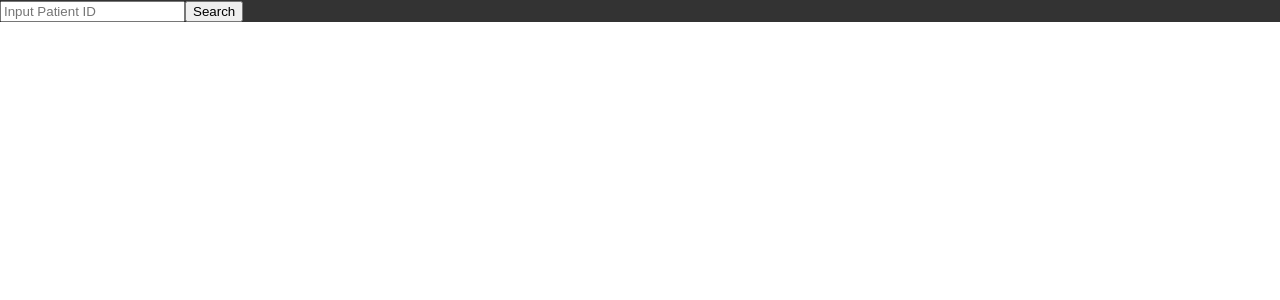
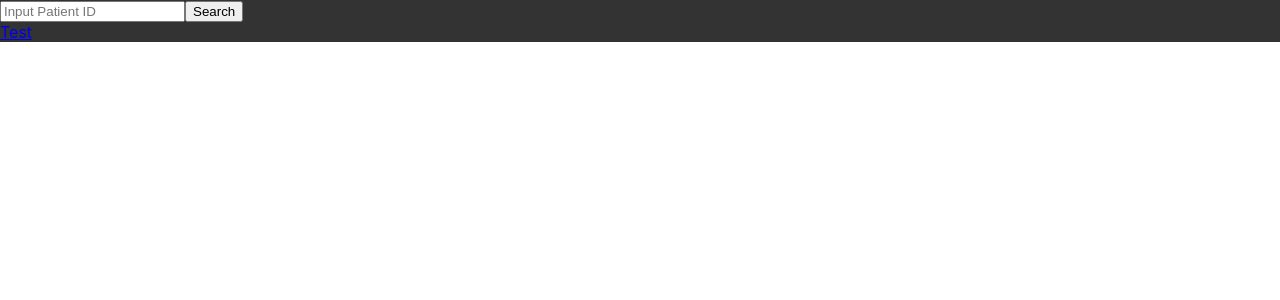
Before and after one commit to Lujarios/SEC-2024, a React (Create React App) app in the folder foothills-app/: page / in a window 1280 px wide. Shown: the top 300 px of the page. Built offline with nearby package versions, Linux system fonts and the light colour scheme.

Commit message:
Layout changed

```diff
--- a/foothills-app/src/App.js
+++ b/foothills-app/src/App.js
@@ -1,7 +1,7 @@
 // App.js
 import { BrowserRouter as Router, Routes, Route } from 'react-router-dom';
 import Layout from './components/Layout';
-import Home from './components/Home';
+
 import Patient from './components/Patient';
 import './App.css';
 import React, { useEffect, useState } from 'react';
@@ -115,18 +115,17 @@ function App() {
   };
 
   // Fetch data when the component mounts
-  useEffect(() => {
-    //fetchPatients();
-    //fetchDoctors();
-    //fetchAppointments();
-  }, []);
+  //useEffect(() => {
+  //fetchPatients();
+  //fetchDoctors();
+  //fetchAppointments();
+  //}, []);
 
   return (
     <Router>
       <Routes>
         <Route path="/" element={<Layout />}>
-          <Route index element={<Home />} />
-          <Route path="/Patient" element={<Patient />} />
+          <Route path="Patient" element={<Patient />} />
         </Route>
       </Routes>
     </Router>
--- /dev/null
+++ b/foothills-app/src/components/Header.js
@@ -0,0 +1,25 @@
+import React, { useState } from 'react';
+import { useNavigate } from 'react-router-dom';
+import "./Header.css"
+
+function Header() {
+    const [ID, setID] = useState(-1);
+
+    const navigate = useNavigate();
+    const handleButtonClick = (route) => {
+        setID(document.getElementById("id-input-field").value);
+        console.log(ID);
+        navigate(route, { state: { key: ID } });
+    }
+    return (
+
+
+        <ul className='List'>
+            <li className='ListItem'><input id="id-input-field" placeholder='Input Patient ID'></input></li>
+            <li><button onClick={() => handleButtonClick("/Patient")}>Search</button></li>
+            <li><a href="/Patient">Test</a></li>
+        </ul>
+    );
+};
+
+export default Header;
--- a/foothills-app/src/components/Home.js
+++ /dev/null
@@ -1,7 +0,0 @@
-import React from 'react'
-
-function Home() {
-    <h1>please input a patient ID</h1>
-};
-
-export default Home;
--- a/foothills-app/src/components/Layout.js
+++ b/foothills-app/src/components/Layout.js
@@ -1,37 +1,18 @@
-import React from 'react'
+import React, { useState } from 'react';
 import { useNavigate } from 'react-router-dom';
 import { Outlet } from 'react-router-dom';
-import "./Layout.css"
+import Header from './Header';
+
 
 
 const Layout = () => {
-
-
-    const navigate = useNavigate();
-    const handleButtonClick = (route) => {
-        var id = document.getElementById("id-input-field").value;
-
-        navigate(route, { state: { key: id } });
-    }
-
-
-
     return (
 
-        <div className="nav-area">
-            <header>
-                <nav>
-                    <ul className='List'>
-                        <li className='ListItem'><input id="id-input-field" placeholder='Input Patient ID'></input></li>
-                        <li><button onClick={() => handleButtonClick("/Patient")}>Search</button></li>
-                    </ul>
-                </nav>
-            </header>
-            <main>
-                <Outlet />
-            </main>
+        <div>
+            <Header />
+            <Outlet />
         </div>
     );
-}
+};
 
 export default Layout;
```
Also changed, not shown: foothills-app/src/components/Header.css (renamed from foothills-app/src/components/Layout.css).
